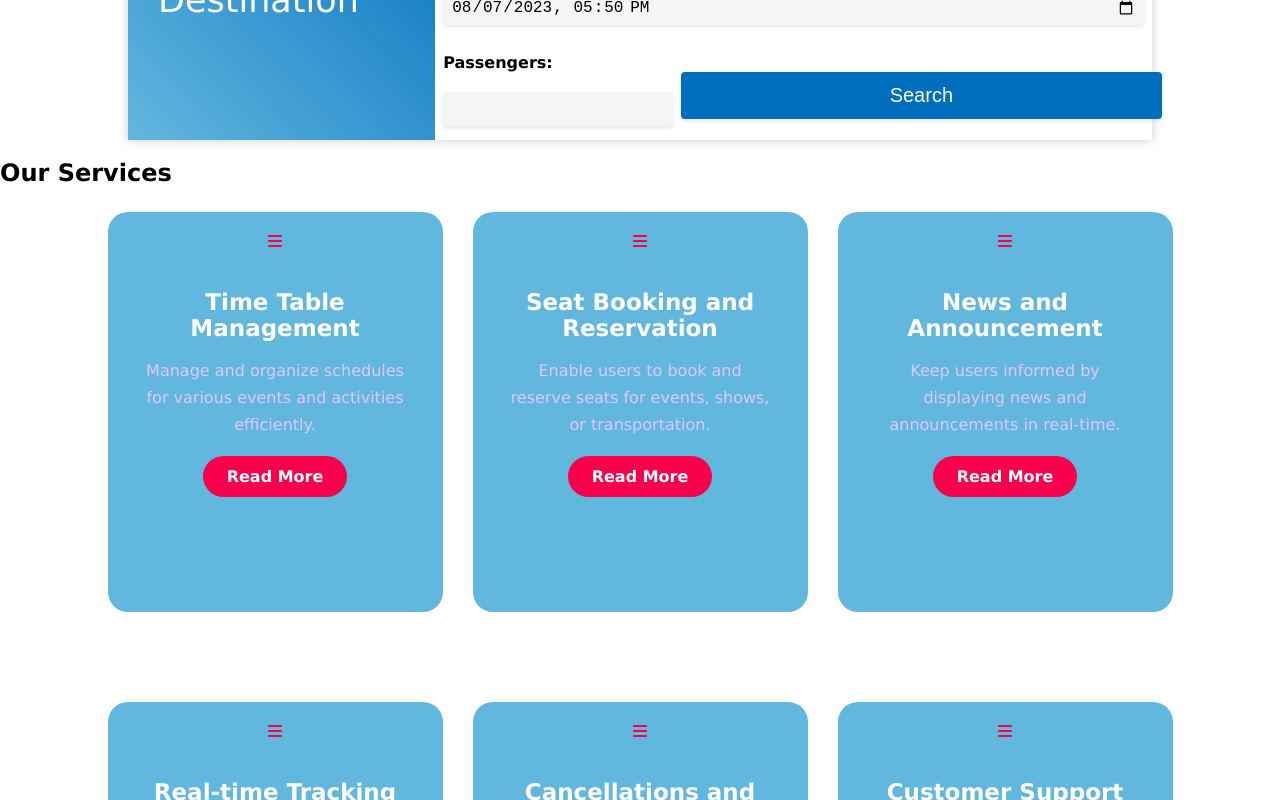
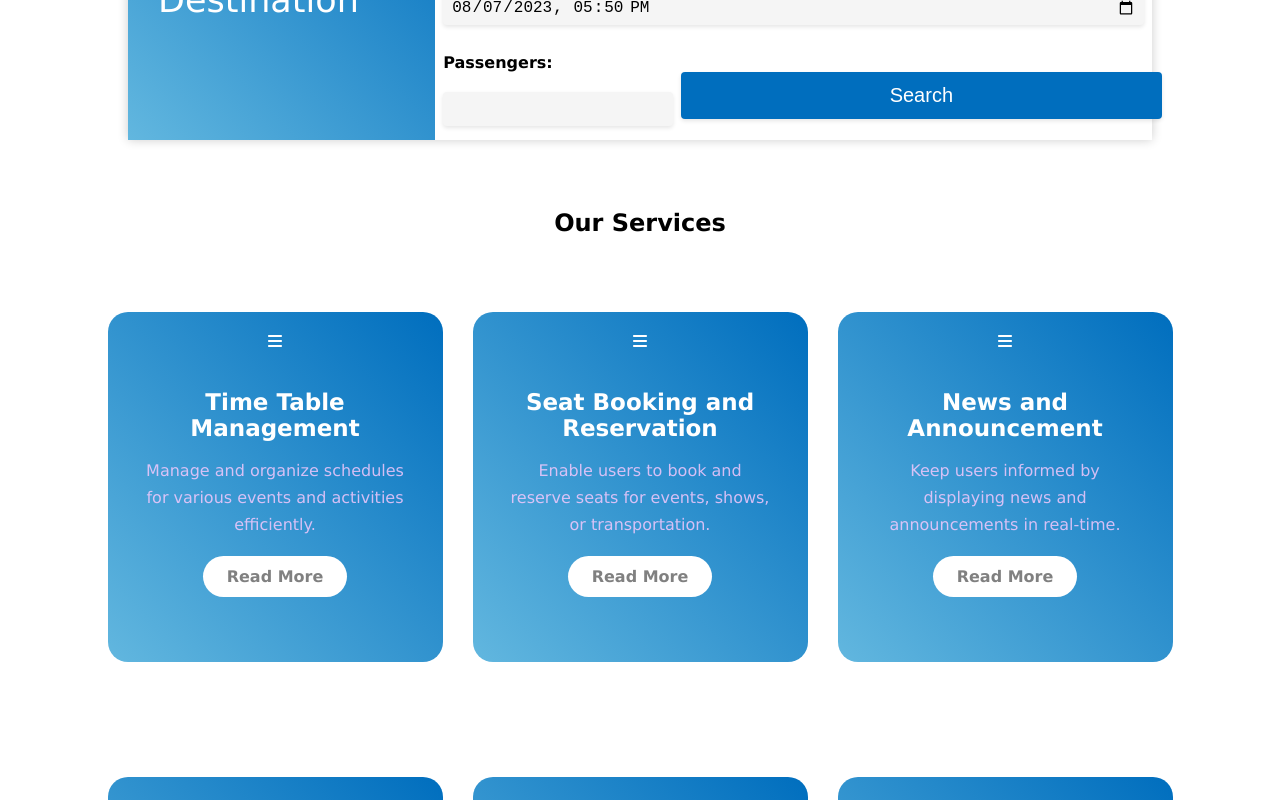
Before and after one commit to Guider-Bus-Reservation-System/Frontend, a React (Create React App) app: page / in a window 1280 px wide. Shown: the part 540-1340 px from the top of the page. Built offline with nearby package versions, Linux system fonts and the light colour scheme.

Commit message:
Service Changes in the Home
Some padding color changes

```diff
--- a/package.json
+++ b/package.json
@@ -7,7 +7,7 @@
     "@fortawesome/fontawesome-svg-core": "^6.4.2",
     "@fortawesome/free-brands-svg-icons": "^6.4.0",
     "@fortawesome/free-regular-svg-icons": "^6.4.0",
-    "@fortawesome/free-solid-svg-icons": "^6.4.0",
+    "@fortawesome/free-solid-svg-icons": "^6.4.2",
     "@fortawesome/react-fontawesome": "^0.2.0",
     "@testing-library/jest-dom": "^5.16.5",
     "@testing-library/react": "^13.4.0",
--- a/src/components/ourServices/Services.css
+++ b/src/components/ourServices/Services.css
@@ -1,9 +1,9 @@
 
 .card{
-    height: 400px;
+    height: 350px;
     width: 335px;
     padding: 20px 35px;
-    background:#62b7df ;
+	background-image: linear-gradient(to bottom left, #006ebe, #62b7df);
     border-radius: 20px;
     margin: 15px;
     position: relative;
@@ -16,7 +16,7 @@
     display: block;
     text-align: center;
     margin: 15px 0px;
-    color: #f9004d;
+    color: gray;
 }
 h5{
     color: white;
@@ -31,8 +31,8 @@ h5{
 }
 
 .card .button{
-    background-color:#f9004d ;
-    color: white;
+    background-color:white ;
+    color: grey;
     text-decoration: none;
     border: 2px solid transparent;
     font-weight: bold;
@@ -42,6 +42,7 @@ h5{
 }
 .card .button:hover{
     background-color: transparent;
-    border-color: #f9004d;
+    border-color: white;
+    color: white;
     cursor: pointer;
 }
--- a/src/components/ourServices/Services.jsx
+++ b/src/components/ourServices/Services.jsx
@@ -1,12 +1,12 @@
 import React from 'react';
 import { FontAwesomeIcon } from '@fortawesome/react-fontawesome';
-import { faBars, faUser, faBell } from '@fortawesome/free-solid-svg-icons';
+import { faCalendarDays, faBars, faUser, faBell } from '@fortawesome/free-solid-svg-icons';
+
 import './Services.css';
-
 const ServicesExperiences = ({ title, description }) => {
   return (
     <div className="card">
-      <FontAwesomeIcon icon={faBars} style={{ color: '#f9004d' }} />
+      <FontAwesomeIcon icon={faBars} style={{ color: 'white' }} />
       <h5>{title}</h5>
       <div className="pra">
         <p>{description}</p>
@@ -19,3 +19,5 @@ const ServicesExperiences = ({ title, description }) => {
 };
 
 export default ServicesExperiences;
+/*
+*/
--- a/src/index.css
+++ b/src/index.css
@@ -10,6 +10,12 @@ body {
 code {
 	font-family: source-code-pro, Menlo, Monaco, Consolas, "Courier New",
 		monospace;
+}
+.title h1{
+	font-size: 75px;
+    width: 1330px;
+    margin: 20px auto;
+    text-align: center;
 }
 .box{
     display: flex;
--- a/src/pages/allservices.jsx
+++ b/src/pages/allservices.jsx
@@ -1,5 +1,7 @@
 import React from 'react';
 import ServicesExperiences from '../components/ourServices/Services';
+import { FontAwesomeIcon } from '@fortawesome/react-fontawesome'; // <-- Add this import
+import { faCalendarDays, faBars, faUser, faBell } from '@fortawesome/free-solid-svg-icons';
 
 
 const Allservices = () => {
@@ -11,16 +13,20 @@ const Allservices = () => {
             <i className="fa-solid fa-arrow-left" id="leftarrow" style={{ color: 'white', width: '100px' }}></i>
           </a>
         </div>
-        <div className="title">
+        <div className="title" style={{padding:'50px', textAlign:'center' }}>
+
+
           <h2>Our Services</h2>
         </div>
         <div className="box">
           <ServicesExperiences
+            icon={<FontAwesomeIcon icon={faCalendarDays} style={{ color: 'white' }} />}
             title="Time Table Management"
             description="Manage and organize schedules for various events and activities efficiently."
           />
 
           <ServicesExperiences
+            icon ="faCalendarDays"
             title="Seat Booking and Reservation"
             description="Enable users to book and reserve seats for events, shows, or transportation."
           />
--- a/src/pages/index.jsx
+++ b/src/pages/index.jsx
@@ -44,7 +44,9 @@ const Index = () => {
 				</div>
 
 				<div className="home-body">
+				<div>
 
+				</div>
 				<div className="Service Boxes">
 					<div className="services-container">
 						<Services />
```
Also changed, not shown: 1 other file (tests, documents, lock files or other folders).
